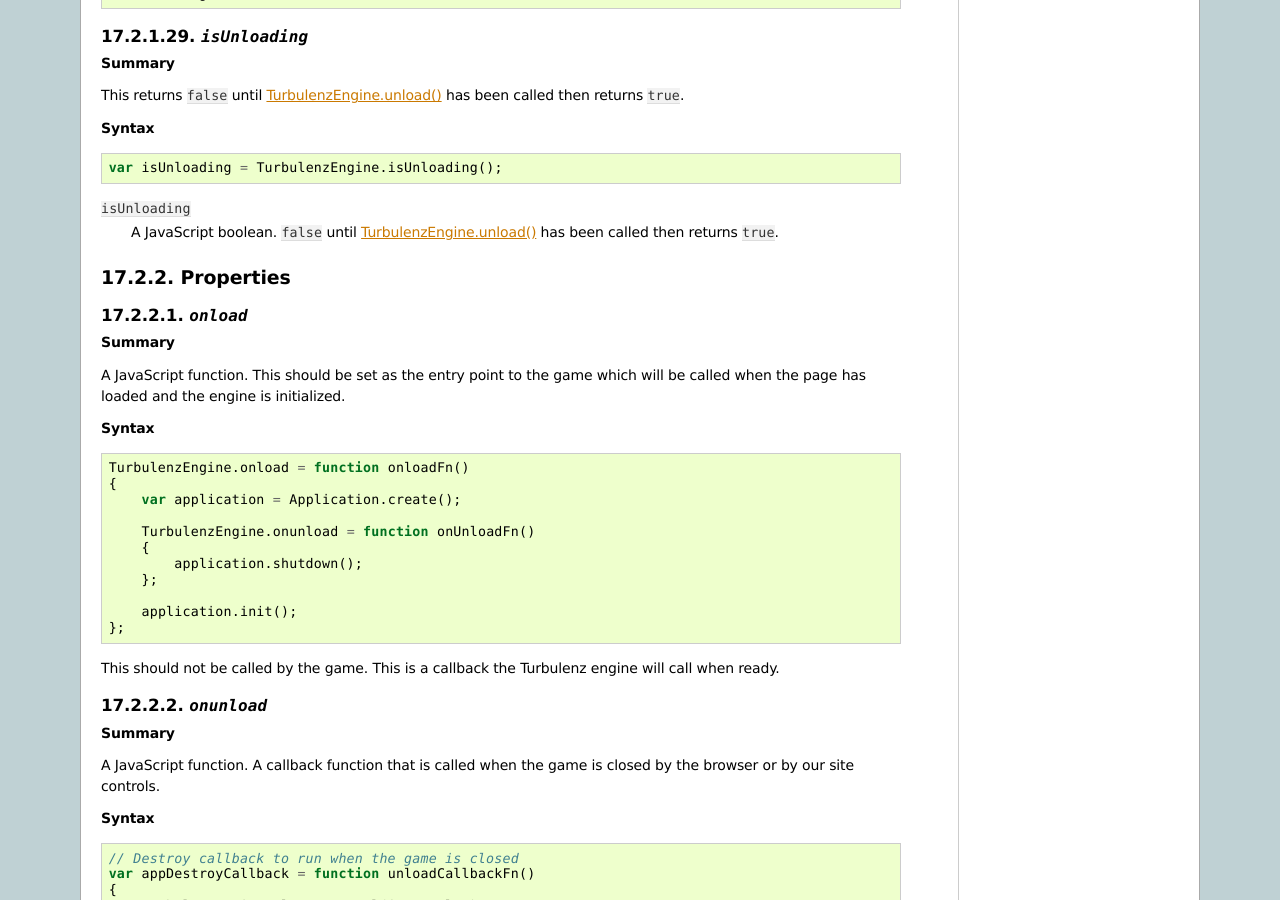
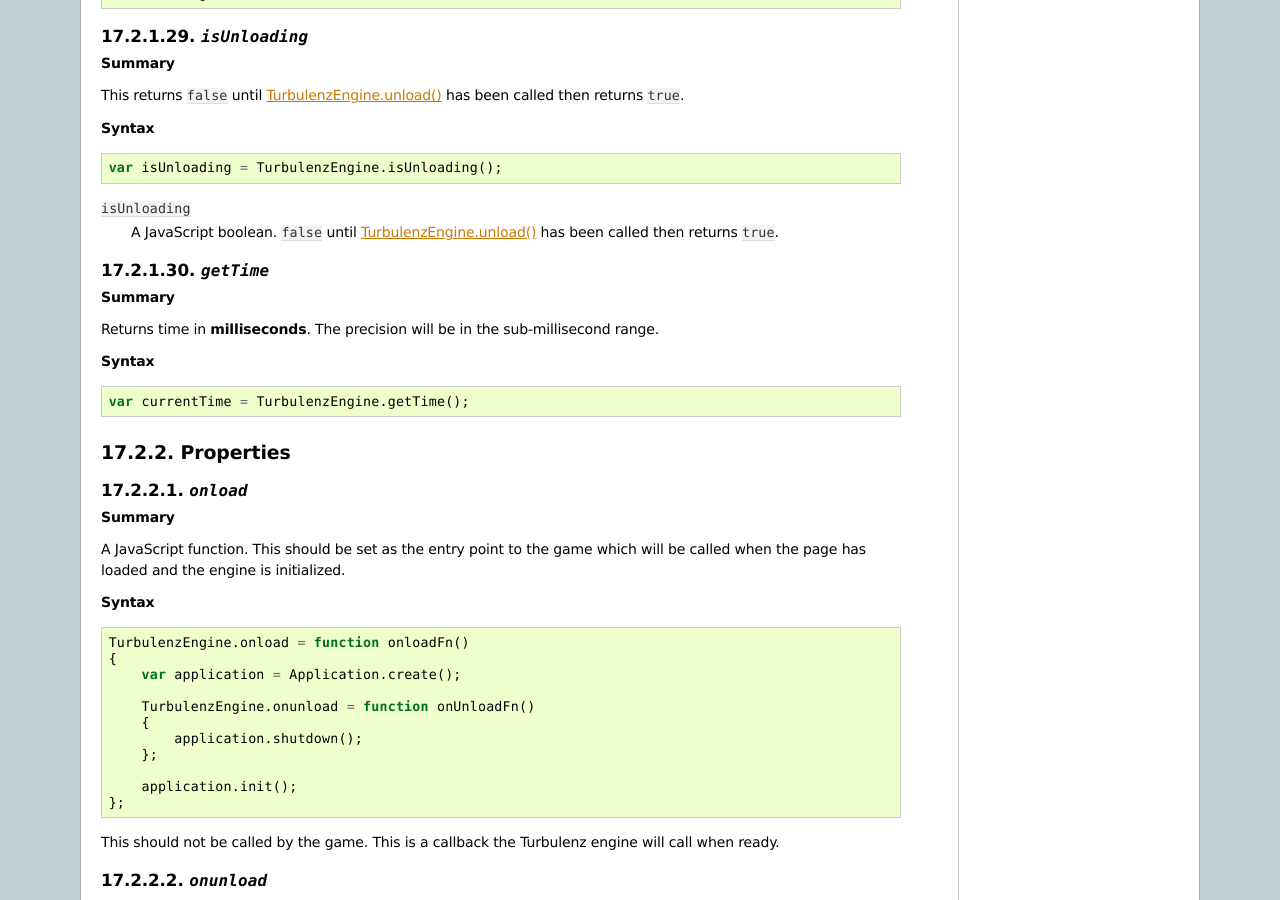
Before and after one commit to turbulenz/turbulenz_engine, a Sphinx documentation site: the page built from docs/source/jslibrary_api/engine_api.rst, in a window 1280 px wide and 900 px high, scrolled down 10963 px. Built offline with Sphinx 7.4.7, drawn with Linux system fonts in a browser that asks for light colours.

Commit message:
Document getTime method.

```diff
--- a/docs/source/jslibrary_api/engine_api.rst
+++ b/docs/source/jslibrary_api/engine_api.rst
@@ -849,6 +849,23 @@ This returns ``false`` until :ref:`TurbulenzEngine.unload() <turbulenzengine_unl
     ``false`` until :ref:`TurbulenzEngine.unload() <turbulenzengine_unload>` has been called then returns ``true``.
 
 
+.. index::
+    pair: TurbulenzEngine; getTime
+
+.. _turbulenzengine_gettime:
+
+`getTime`
+---------
+
+**Summary**
+
+Returns time in **milliseconds**. The precision will be in the sub-millisecond range.
+
+**Syntax** ::
+
+    var currentTime = TurbulenzEngine.getTime();
+
+
 Properties
 ==========
 
```
